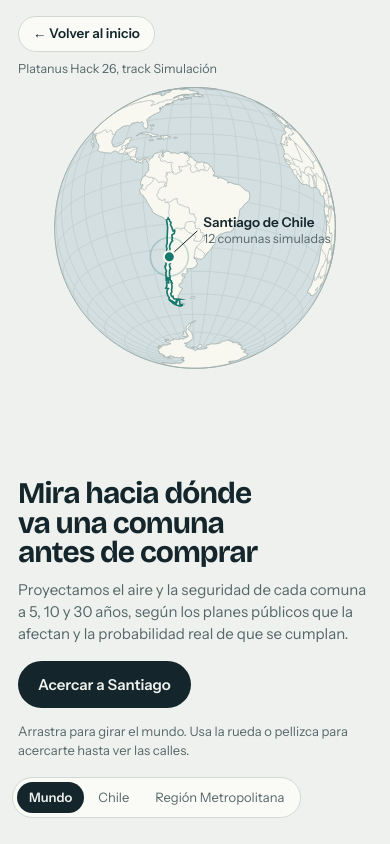
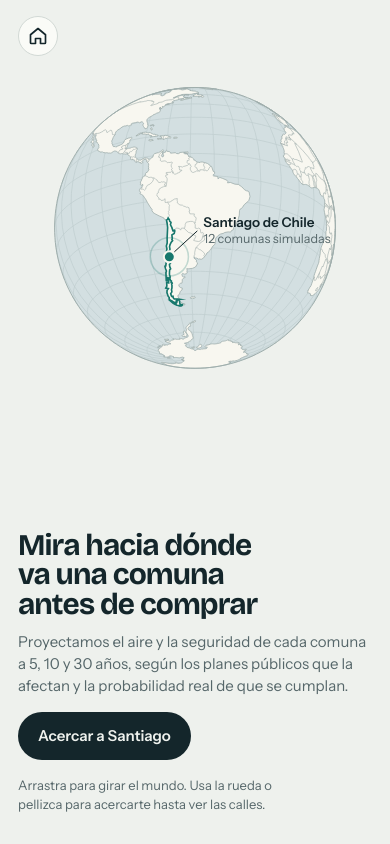
Before and after one commit to platanus-hack/platanus-hack-26-cl-team-22, a React (Vite) app in the folder web/: page / in a window 390 px wide. Built offline with nearby package versions, Linux system fonts and the light colour scheme.

Commit message:
feat(web): simplify the landing overlay
Replace the home button text with an icon, drop the event tag line and
the zoom breadcrumbs, move the drag hint below the globe, and center the
intro block vertically on wide screens.

```diff
--- a/web/src/simulator/Simulator.tsx
+++ b/web/src/simulator/Simulator.tsx
@@ -7,7 +7,7 @@ import type { SimulatorApi } from "./engine";
 type Props = {
   /** Se llama una vez, cuando el motor (d3 + datos, carga diferida) está listo. */
   onReady: (api: SimulatorApi, root: HTMLDivElement) => void;
-  /** Botón "Volver al inicio": de vuelta al logo. */
+  /** Home button: back to the logo. */
   onHome: () => void;
 };
 
@@ -38,18 +38,20 @@ export const Simulator = memo(function Simulator({ onReady, onHome }: Props) {
           <canvas id="map" role="img" aria-label="Mapa interactivo: el mundo, con zoom hasta las comunas de Santiago"></canvas>
 
           <div className="brand">
-            <button type="button" className="home" onClick={onHome}>
-              ← Volver al inicio
+            <button type="button" className="home" onClick={onHome} aria-label="Volver al inicio" title="Volver al inicio">
+              <svg viewBox="0 0 24 24" width="20" height="20" aria-hidden="true" fill="none" stroke="currentColor" strokeWidth="2" strokeLinecap="round" strokeLinejoin="round">
+                <path d="M3 10.5 12 3l9 7.5V20a1 1 0 0 1-1 1h-5v-6h-6v6H4a1 1 0 0 1-1-1z" />
+              </svg>
             </button>
-            <span>Platanus Hack 26, track Simulación</span>
           </div>
 
           <div className="intro">
             <h1>Mira hacia dónde va una comuna antes de comprar</h1>
             <p>Proyectamos el aire y la seguridad de cada comuna a 5, 10 y 30 años, según los planes públicos que la afectan y la probabilidad real de que se cumplan.</p>
             <button className="cta" id="cta">Acercar a Santiago</button>
-            <small>Arrastra para girar el mundo. Usa la rueda o pellizca para acercarte hasta ver las calles.</small>
           </div>
+
+          <p className="hint">Arrastra para girar el mundo. Usa la rueda o pellizca para acercarte hasta ver las calles.</p>
 
           <div className="zoom" aria-label="Zoom">
             <button id="zin" aria-label="Acercar">+</button>
@@ -62,13 +64,6 @@ export const Simulator = memo(function Simulator({ onReady, onHome }: Props) {
             <div className="ends"><span>Peor</span><span>Mejor</span></div>
             <div className="ctx"><i></i>Sin simular todavía</div>
           </div>
-
-          <nav className="crumbs" aria-label="Nivel de zoom">
-            <button data-go="world">Mundo</button>
-            <button data-go="country">Chile</button>
-            <button data-go="region">Región Metropolitana</button>
-            <button data-go="comuna" hidden></button>
-          </nav>
 
           <a className="attr" href="https://www.openstreetmap.org/copyright" target="_blank" rel="noopener">Calles y lugares © colaboradores de OpenStreetMap</a>
 
--- a/web/src/simulator/engine.js
+++ b/web/src/simulator/engine.js
@@ -120,7 +120,7 @@ function draw(){
 function drawFrame(){
   applyProj();
   const k=view.k, G=k<3||!G50?G110:G50, lv=level();
-  if(root.dataset.level!==lv){root.dataset.level=lv; syncCrumbs();}
+  if(root.dataset.level!==lv) root.dataset.level=lv;
   ctx.clearRect(0,0,Wd,Hd);
   ctx.beginPath(); path({type:"Sphere"}); ctx.fillStyle=C.ocean; ctx.fill();
   const ga=1-smooth(4,14,k);
@@ -492,15 +492,10 @@ function renderDetail(){
   $("vread").innerHTML=`El modelo parte en 2017 con los planes de entonces. Lo observado (puntos) cayó dentro de la banda en <b>${inside} de 7</b> años.`;
 }
 function select(i,fly){
-  S.sel=i; const cb=document.querySelector('.crumbs [data-go="comuna"]');
+  S.sel=i;
   $("viewRank").hidden=i!=null; $("viewDetail").hidden=i==null; $("viewSources").hidden=true;
-  if(i!=null){cb.hidden=false; cb.textContent=COMUNAS[i].name; renderDetail(); syncControls(); $("viewDetail").scrollTop=0; if(fly) flyComuna(i);}
-  else cb.hidden=true;
-  syncCrumbs(); requestDraw();
-}
-function syncCrumbs(){
-  const lv=root.dataset.level, cur=S.sel!=null&&lv==="region"?"comuna":lv;
-  document.querySelectorAll(".crumbs button").forEach(b=>b.setAttribute("aria-current",b.dataset.go===cur));
+  if(i!=null){renderDetail(); syncControls(); $("viewDetail").scrollTop=0; if(fly) flyComuna(i);}
+  requestDraw();
 }
 
 /* eventos del panel */
@@ -517,7 +512,6 @@ $("back").addEventListener("click",()=>{select(null,false); flyTo(REGION_C[0],RE
 $("cta").addEventListener("click",()=>go("region"));
 $("zin").addEventListener("click",()=>{stop(); zoomAt(centerX(view.k),centerY(view.k),1.6)});
 $("zout").addEventListener("click",()=>{stop(); zoomAt(centerX(view.k),centerY(view.k),1/1.6)});
-document.querySelector(".crumbs").addEventListener("click",e=>{const b=e.target.closest("button"); if(!b) return; if(b.dataset.go==="comuna"){ if(S.sel!=null) flyComuna(S.sel);} else go(b.dataset.go);});
 
 $("srcList").innerHTML=SOURCES.map(s=>`<div class="drv"><div class="top"><span class="nm">${ext(s.u,s.n)}</span></div><div class="ch"><span class="lv">${s.f}</span>${s.d}</div><div class="use"><b>En el modelo:</b> ${s.use}</div></div>`).join("");
 $("openSrc").addEventListener("click",()=>{$("viewRank").hidden=true; $("viewSources").hidden=false; $("viewSources").scrollTop=0;});
@@ -527,7 +521,7 @@ $("backSrc").addEventListener("click",()=>{$("viewSources").hidden=true; $("view
 readTheme();
 matchMedia("(prefers-color-scheme: dark)").addEventListener("change",()=>{readTheme(); update(false);});
 new MutationObserver(()=>{readTheme(); update(false);}).observe(document.documentElement,{attributes:true,attributeFilter:["data-theme"]});
-syncControls(); syncCrumbs();
+syncControls();
 const worker=new Worker(new URL("./simulation.worker.js", import.meta.url), {type:"module"});
 worker.onmessage=e=>{ ({SIM,VALID}=e.data); worker.terminate(); compute(); baseline=snapshot(); renderRank(); requestDraw(); };
 new ResizeObserver(resize).observe(stage); resize();
--- a/web/src/simulator/simulator.css
+++ b/web/src/simulator/simulator.css
@@ -44,24 +44,20 @@ h1,h2,h3,p{margin:0}
 #map.pointing{cursor:pointer}
 
 .brand{position:absolute; left:28px; top:22px; font-family:var(--display); font-weight:700; font-size:17px; letter-spacing:-.01em; pointer-events:none}
-.brand span{display:block; margin-top:8px; font-family:var(--body); font-weight:400; font-size:12.5px; color:var(--muted); letter-spacing:0}
-.brand .home{pointer-events:auto; border:1px solid var(--line); background:var(--panel); color:var(--ink); padding:7px 14px; border-radius:999px; font-family:var(--body); font-weight:600; font-size:13.5px; letter-spacing:0}
+.brand .home{pointer-events:auto; display:grid; place-items:center; width:40px; height:40px; padding:0; border:1px solid var(--line); background:var(--panel); color:var(--ink); border-radius:999px}
 .brand .home:hover:not(:disabled){background:var(--ink); color:var(--page); border-color:var(--ink)}
 .brand .home:disabled{cursor:default; opacity:.55}
 
-.intro{position:absolute; left:28px; bottom:96px; width:min(440px, calc(100% - 56px)); transition:opacity .35s, transform .35s}
+.intro{position:absolute; left:28px; top:50%; translate:0 -50%; width:min(440px, calc(100% - 56px)); transition:opacity .35s, transform .35s}
 .intro h1{font-family:var(--display); font-weight:700; font-size:clamp(34px,4.6vw,58px); line-height:.98; letter-spacing:-.03em; text-wrap:balance}
 .intro p{margin-top:18px; color:var(--muted); font-size:16px; max-width:40ch}
 .intro .cta{margin-top:22px; border:0; background:var(--ink); color:var(--page); padding:13px 20px; border-radius:999px; font-weight:600; font-size:15px}
 .intro .cta:hover{background:var(--accent); color:var(--accent-ink)}
-.intro small{display:block; margin-top:14px; color:var(--muted); font-size:13px}
 .sim:not([data-level="world"]) .intro{opacity:0; transform:translateY(8px); pointer-events:none}
+/* Below the globe, which the engine centers at 62% of the width on wide screens. */
+.hint{position:absolute; left:62%; bottom:28px; transform:translateX(-50%); width:max-content; max-width:min(520px, 60%); text-align:center; color:var(--muted); font-size:13px; pointer-events:none; transition:opacity .35s}
+.sim:not([data-level="world"]) .hint{opacity:0}
 
-.crumbs{position:absolute; left:28px; bottom:26px; display:flex; align-items:center; gap:2px; background:var(--panel); border:1px solid var(--line); border-radius:999px; padding:4px}
-.crumbs button{border:0; background:none; padding:6px 12px; border-radius:999px; font-size:13px; color:var(--muted); white-space:nowrap}
-.crumbs button:hover{color:var(--ink)}
-.crumbs button[aria-current="true"]{background:var(--ink); color:var(--page); font-weight:600}
-.crumbs button[hidden]{display:none}
 
 .zoom{position:absolute; left:28px; bottom:78px; display:flex; flex-direction:column; background:var(--panel); border:1px solid var(--line); border-radius:12px; overflow:hidden}
 .zoom button{border:0; background:none; width:38px; height:36px; font-size:19px; line-height:1}
@@ -166,11 +162,11 @@ input[type=range]{width:100%; accent-color:var(--accent); height:22px; margin:0}
   .sim:not([data-level="region"]) .panel{display:none}
   .view{overflow:visible}
   .brand{left:18px; top:16px}
-  .intro{left:18px; bottom:84px; width:calc(100% - 36px)}
+  .intro{left:18px; top:auto; bottom:84px; translate:none; width:calc(100% - 36px)}
   .intro h1{font-size:30px}
   .intro p{font-size:15px; margin-top:12px}
   .intro .cta{margin-top:16px}
-  .crumbs{left:12px; bottom:26px}
+  .hint{left:18px; right:72px; bottom:30px; transform:none; width:auto; max-width:none; text-align:left}
   .zoom{left:auto; right:12px; bottom:26px}
   .legend{display:none}
   .attr{left:14px; bottom:5px}
@@ -180,7 +176,7 @@ input[type=range]{width:100%; accent-color:var(--accent); height:22px; margin:0}
 /* Intro desde el logo: el simulador queda fijo detrás, sin recibir eventos,
    y su interfaz aparece con --ui (0 a 1) al final del scroll. */
 .sim.is-intro{position:fixed; inset:0; z-index:1; pointer-events:none}
-.sim.is-intro .brand, .sim.is-intro .intro, .sim.is-intro .crumbs{opacity:var(--ui,0); transition:none}
+.sim.is-intro .brand, .sim.is-intro .intro, .sim.is-intro .hint{opacity:var(--ui,0); transition:none}
 .sim.is-intro .intro{transform:translateY(calc((1 - var(--ui,0)) * 16px))}
 /* El globo aparece con un fundido sobre el punto del logo (intro.ts agrega .globe-in). */
 .sim #map{transition:opacity .6s ease-out}
```
